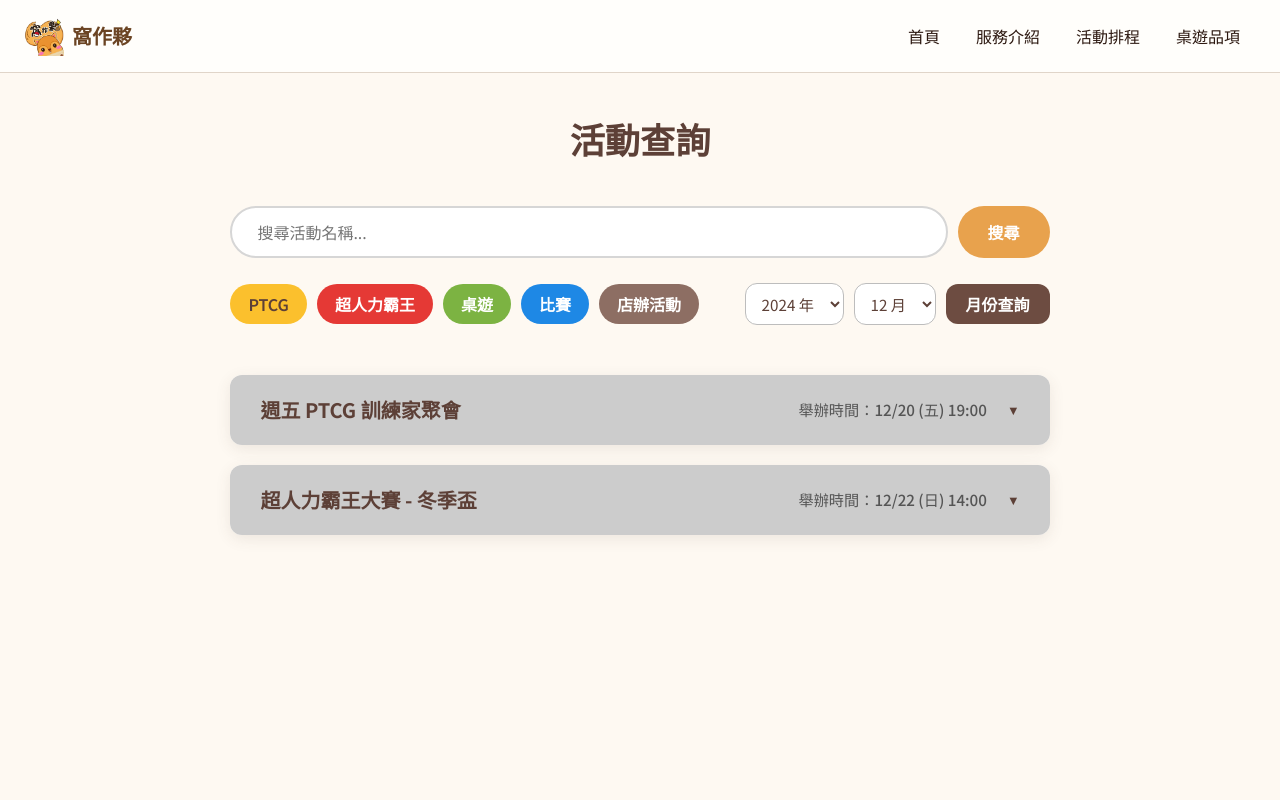
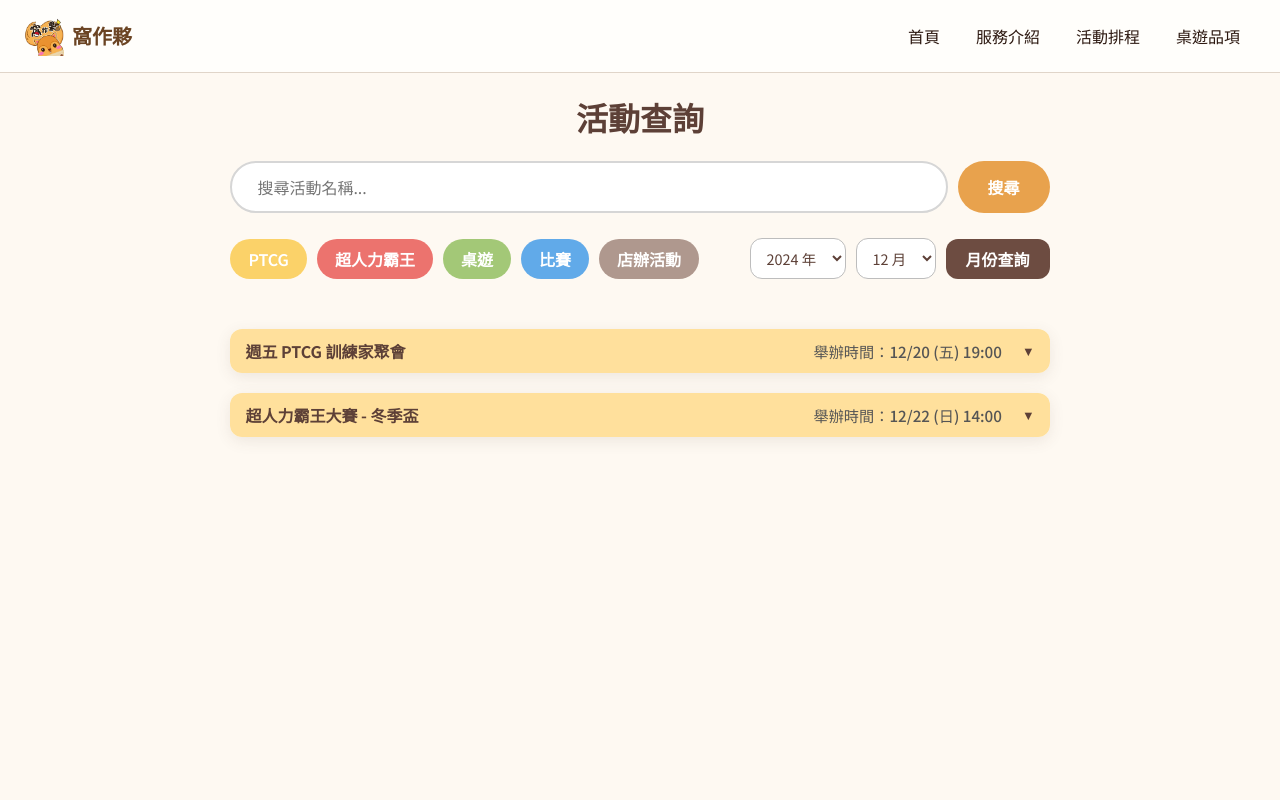
Before and after one commit to easonliao0820/PTCG__Squirrel, a React (Vite) app: page /events in a window 1280 px wide. Shown: the top 800 px of the page. Built offline with nearby package versions, Linux system fonts and the light colour scheme.

Commit message:
設定-RWD

```diff
--- a/src/styles/components/home/Hero.module.scss
+++ b/src/styles/components/home/Hero.module.scss
@@ -7,13 +7,13 @@
   display: flex;
   align-items: center;
   justify-content: center;
-  padding: clamp(60px, 8vh, 120px) 6vw; // 使用 clamp 讓 padding 隨視窗高度縮放
+  padding: clamp(40px, 5vh, 100px) 6vw;
   background-color: $color-warm-bg;
   overflow: hidden;
 
   @media (max-width: $breakpoint-tablet) {
     min-height: auto;
-    padding: 80px 5vw;
+    padding: 40px 5vw;
   }
 
   // 左右導覽按鈕
--- a/src/styles/pages/Events.module.scss
+++ b/src/styles/pages/Events.module.scss
@@ -3,7 +3,7 @@
 // --- 基礎頁面設定 ---
 .pageWrapper {
   margin: 0 auto;
-  padding: 40px 18vw;
+  padding: 20px 18vw;
   background-color: $color-warm-bg;
   min-height: 100vh;
 }
@@ -11,8 +11,8 @@
 .pageTitle {
   text-align: center;
   color: $color-dark;
-  font-size: 2.2rem;
-  margin-bottom: 40px;
+  font-size: 2rem;
+  margin-bottom: 20px;
   font-weight: 800;
 }
 
@@ -70,52 +70,48 @@
         background: $color-gray-light;
         border: none;
         border-radius: 50px;
-        color: $color-dark;
+        color: #fff;
         font-weight: 600;
         cursor: pointer;
         transition: $transition-base;
 
         &.ptcg {
-          background-color: #fbc02d;
+          background-color: #fbc12db1;
 
           &:hover {
-            background-color: #fdd835;
+            background-color: #fdd835b1;
           }
         }
 
         &.ultra {
-          background-color: #e53935;
-          color: #fff;
+          background-color: #e53935b1;
 
           &:hover {
-            background-color: #ef5350;
+            background-color: #ef5350b1;
           }
         }
 
         &.boardgame {
-          background-color: #7cb342;
-          color: #fff;
+          background-color: #7cb342b1;
 
           &:hover {
-            background-color: #9ccc65;
+            background-color: #9ccc65b1;
           }
         }
 
         &.match {
-          background-color: #1e88e5;
-          color: #fff;
+          background-color: #1e88e5b1;
 
           &:hover {
-            background-color: #42a5f5;
+            background-color: #42a5f5b1;
           }
         }
 
         &.shop {
-          background-color: #8d6e63;
-          color: #fff;
+          background-color: #8d6e63b1;
 
           &:hover {
-            background-color: #a1887f;
+            background-color: #a1887fb1;
           }
         }
 
@@ -139,7 +135,7 @@
         background: #fff;
         color: $color-dark;
         cursor: pointer;
-        font-size: 0.95rem;
+        font-size: 0.9rem;
 
         &:focus {
           border-color: $color-primary;
@@ -173,7 +169,7 @@
 }
 
 .eventItem {
-  background: #fff;
+  background: #ffffff;
   border-radius: $radius-main;
   overflow: hidden;
   box-shadow: $shadow-soft;
@@ -181,16 +177,16 @@
 
   // 標題列
   .eventHeader {
-    padding: 20px 30px;
+    padding: 10px 15px;
     display: flex;
     justify-content: space-between;
     align-items: center;
     cursor: pointer;
-    background: #ccc; // 預設收合背景色
+    background: #ffe09c; // 預設收合背景色
     transition: background 0.4s ease;
 
     .title {
-      font-size: 1.25rem;
+      font-size: 1rem;
       font-weight: 700;
       color: $color-dark;
     }
```
